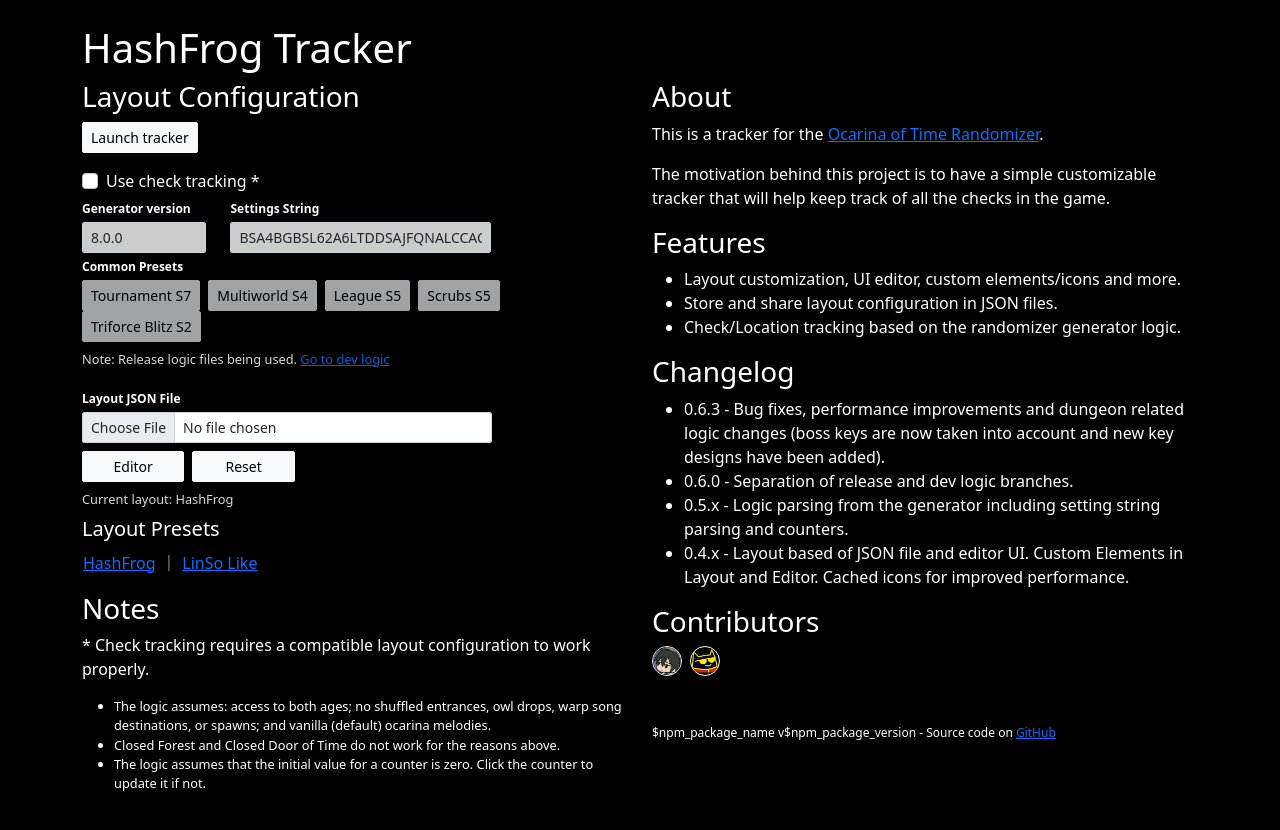
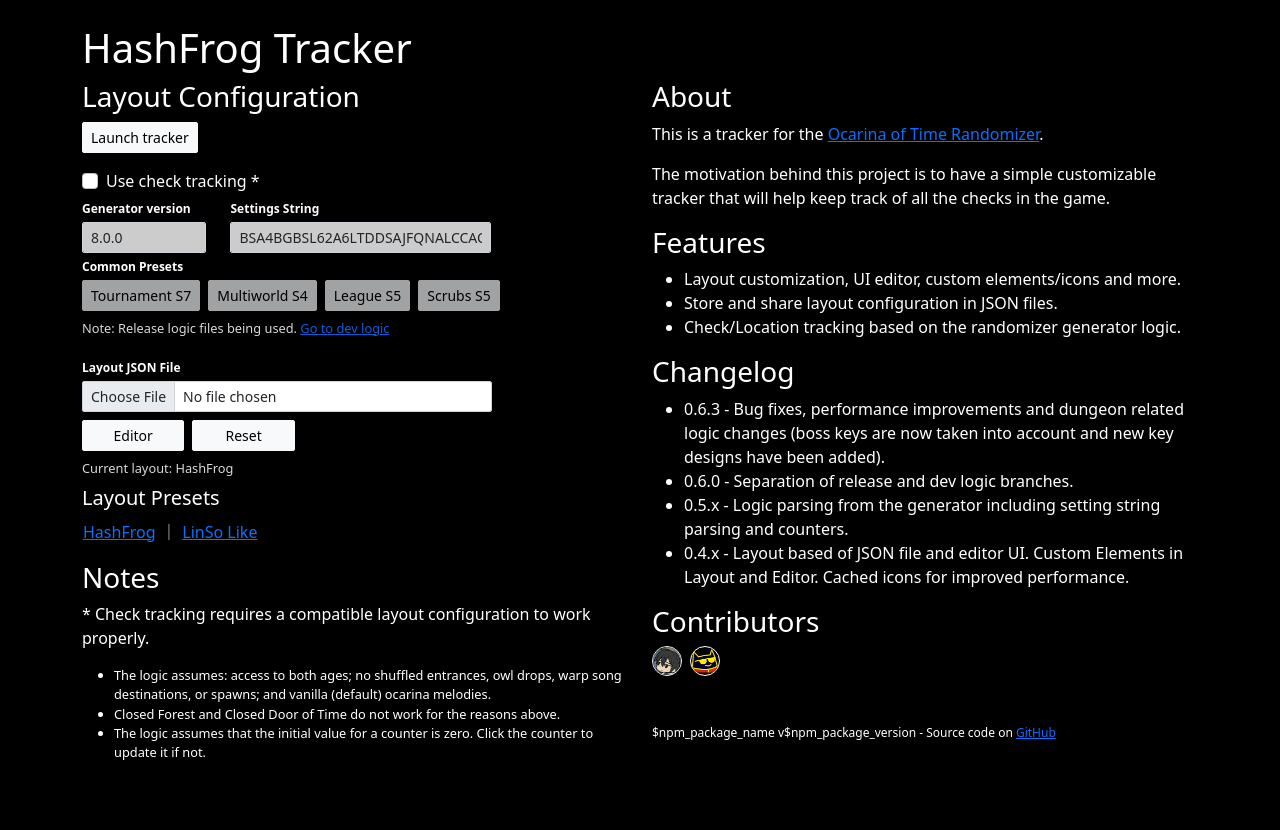
Before and after one commit to wafo/hashfrog_tracker, a React (Create React App) app: page / in a window 1280 px wide. Shown: the top 830 px of the page. After the commit the page ends 802 px from the top, so only its background shows below. Built offline with nearby package versions, Linux system fonts and the light colour scheme.

Commit message:
Update settings strings to dev_8.0.11

```diff
--- a/src/data/setting-strings.json
+++ b/src/data/setting-strings.json
@@ -1,7 +1,6 @@
 {
-  "league_s5":"BAS4BGBSL62A6JTDDSSNFQNALCCACACTEACAASAASAAAAASAACBAAESB2AP2DACAXKQLX8HAGSTELDMASAAA3CGZAG2VCDABJU9AS2SQ2ESAAKJSK7CA",
-  "scrubs_s5":"BAA4BGBSL62AEMTDDSAJFQNALCCACAUTEACASABASBAAAAEAEBATAJETJ6CBASAGADWBRAJAWG3KX49CKWGYAABADABVMAH63TBSJC4XA2SNHABASSNB",
-  "mw_s4":"FSA4BSBSL62A6LPDDSSNFQNALCCACAUSEABAASAAAAFJAAEASJAEUJEAACABNAGJD8ASAH5BS4EHXL9DAD2JCXTFAAASNBVMAD63TBSJC7TASWS37VAAKJYA",
-  "tfb_s2":"BSA4BGBSL62AEMDDDSAJFQNACCCACACTWGEJAAAEAAAAAAAABADCJE6BBEUJE5PNSBASAGADWBRAJAWG3KX49A2AGUJPNBACAAEZAC2VDDABJUVBAK7W5HBASSNB",
-  "tournament_s7":"BSA4BGBSL62A6LTDDSAJFQNALCCACACTEACAASAAAAAAAAEASJAASAJADSB4SHAEALV6WL7RANADKWGYAABAAUMAB6KTDSAE33AJNJ2EDJAAEE2WQB"
+  "league_s5":"BAS4BGBSL62A6JTDDSSNFQNALCCACACTEACAASAASAAAAAABANCAAJADSB4SHAEALV6WL7RANADKWLYAABAAUFNQBNSHFGACSS6HAEGWDGBEAJCCNLZA",
+  "scrubs_s5":"BAA4BGBSL62AEMTDDSAJFQNALCCACAUTEACASABASBAAAAJAJCAGB4KYVJTCAABNAGJD8ASAJPUVLX9FUJXNBACAGACGZAQ2VDDATESQFAGE5BJAAEEMA",
+  "mw_s4":"FSA4BSBSL62A6LPDDSSNFQNALCCACAUSEABAASAAAAFJAAJAAVA7E5KAAEAC2ANSG6BABQYDAXKQLX8HAGSTELFMAAAA3CGZAG2VDDATEJREAEFNQ9EAJCUFA",
+  "tournament_s7":"BSA4BGBSL62A6LTDDSAJFQNALCCACACTEACAASAAAAAAAAJAAVAAABSAGADWBRAJAWG3KX49A2AGUJXNBACAAEZAC2VCHABJJQGACDCG3ACAABBGXMA"
 }
--- a/src/scenes/TrackerLauncher.js
+++ b/src/scenes/TrackerLauncher.js
@@ -161,14 +161,6 @@ const TrackerLauncher = () => {
             >
               Scrubs S5
             </button>
-            <button
-              type="button"
-              className="btn btn-light btn-sm me-2"
-              onClick={() => updateString("tfb_s2")}
-              disabled={!checks}
-            >
-              Triforce Blitz S2
-            </button>
             {LOGIC_BRANCH === "release" && (
               <p className="note">
                 Note: Release logic files being used. <a href="https://dev.hashfrog-tracker.com/">Go to dev logic</a>
```
